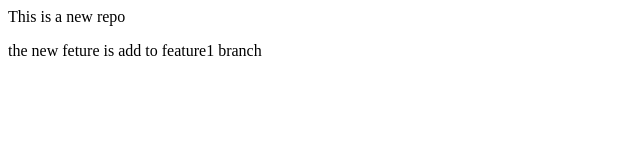
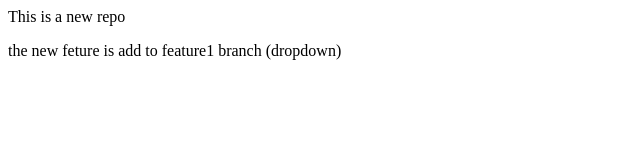
Before and after one commit to Abdur-Rehman-Alsudais/LocalRepo, a plain HTML site: page index.html in a window 1280 px wide. Shown: the full height of the page, 0-640 px from the left. Drawn offline with Linux system fonts and the light colour scheme.

Commit message:
dropdown added ot feature1

```diff
--- a/index.html
+++ b/index.html
@@ -1,2 +1,2 @@
 <p>This is a new repo</p>
-<p>the new feture is add to feature1 branch</p>
+<p>the new feture is add to feature1 branch (dropdown) </p>
```
